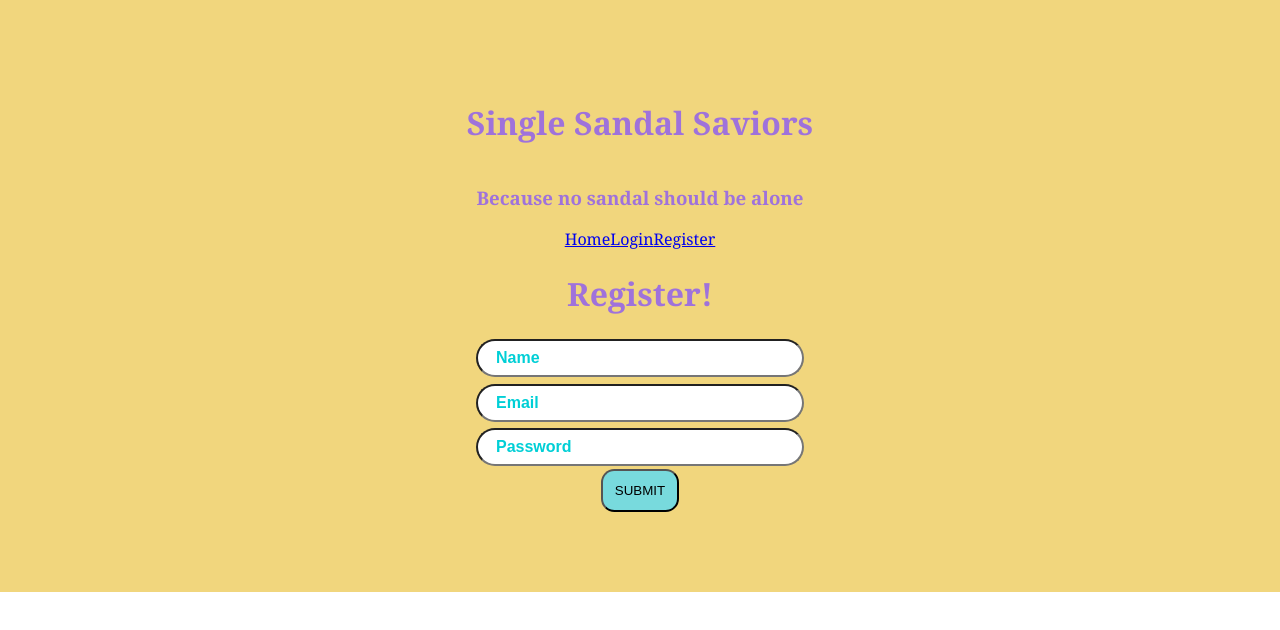
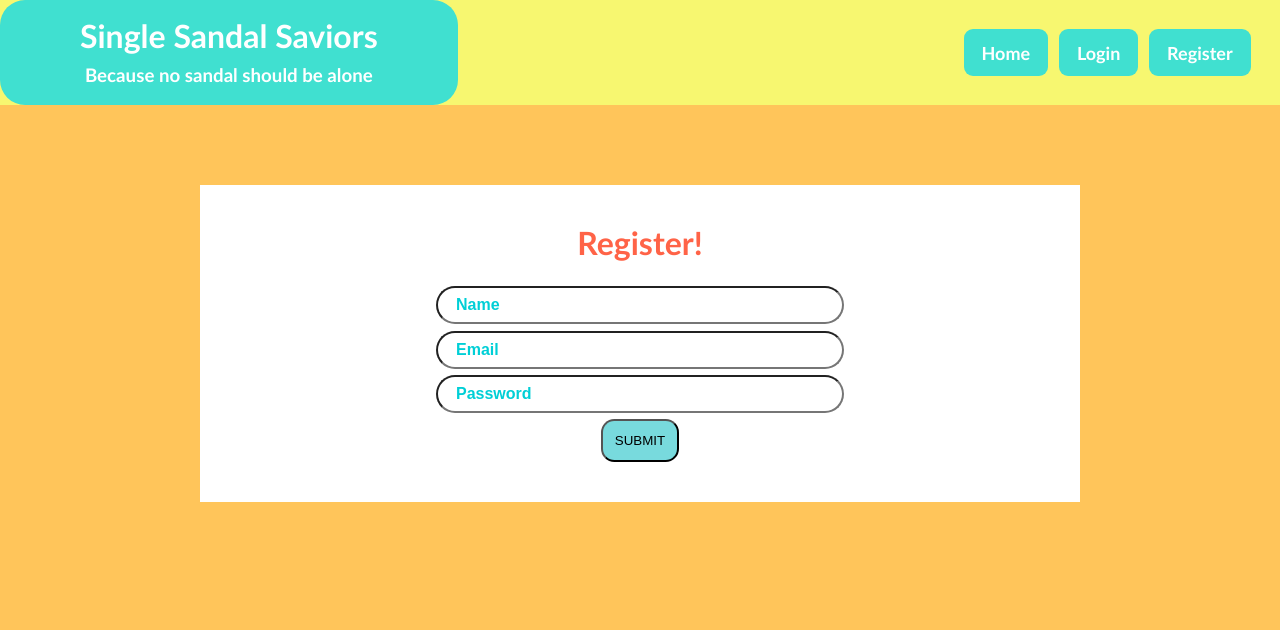
Before and after one commit to Merylschoice22/react-login-authorization, a React (Create React App) app: page /register in a window 1280 px wide. Shown: the top 630 px of the page. Built offline with nearby package versions, Linux system fonts and the light colour scheme.

Commit message:
Adjusted text, tags, and classnames, and added styling

```diff
--- a/src/App.css
+++ b/src/App.css
@@ -8,19 +8,85 @@
   align-items: center;
   justify-content: center;
 }
-
-.App {
-  background-color: #f1d67d;
-  color: rgb(159, 114, 219);
-  font-family: Cambria, Cochin, Georgia, Times, "Times New Roman", serif;
-  padding: 5em;
+body {
+  background-color: rgb(255, 197, 90);
+  color: tomato;
+  font-family: "Gill Sans", "Gill Sans MT", Calibri, "Trebuchet MS", sans-serif;
+  text-align: center;
 }
 
+Switch {
+  padding: 0 10em;
+}
+
+.home,
+.login,
+.register {
+  background-color: white;
+  margin: 5em;
+  padding: 1em 5em 2.5em 5em;
+  width: 45em;
+}
+
+header {
+  background-color: rgb(247, 247, 112);
+  /* border-bottom: 2px solid rgb(159, 114, 219); */
+  color: white;
+  display: flex;
+  flex-direction: row;
+  align-items: center;
+  justify-content: space-between;
+  width: -webkit-fill-available;
+}
+
+.header-text {
+  background-color: turquoise;
+  border-radius: 25px;
+  padding: 0 5em;
+}
+.header-text h1 {
+  margin: 0.5em 0 0 0;
+}
+.header-text h3 {
+  margin: 0.5em 0em 1em 0;
+}
+
+.navbar {
+  margin-right: 1.5em;
+}
+.navbar a {
+  background-color: turquoise;
+  color: white;
+  font-size: large;
+  font-weight: 600;
+  text-decoration: none;
+  border-radius: 0.5em;
+  padding: 0.7em 1em;
+  margin: 0 0.3em;
+}
+
+.home h1 {
+  text-transform: uppercase;
+  margin-bottom: 0;
+}
+
+.first-letter {
+  font-size: 2em;
+}
+
+.headline {
+  font-style: italic;
+  margin-bottom: 0.5em;
+}
+
+.text {
+  font-weight: 500;
+}
 .form input {
   border-radius: 2em;
   font-size: medium;
   height: 2em;
-  width: 20em;
+  width: 25em;
   margin: 0.2em;
 }
 
@@ -33,5 +99,6 @@
 button {
   border-radius: 1em;
   background-color: rgb(120, 218, 221);
+  margin-top: 0.2em;
   padding: 0.9em;
 }
--- a/src/App.js
+++ b/src/App.js
@@ -10,9 +10,13 @@ function App() {
   return (
     <BrowserRouter>
       <div className="App">
-        <h1>Single Sandal Saviors</h1>
-        <h3>Because no sandal should be alone</h3>
-        <Navbar />
+        <header>
+          <div className="header-text">
+            <h1>Single Sandal Saviors</h1>
+            <h3>Because no sandal should be alone</h3>
+          </div>
+          <Navbar />
+        </header>
         <Switch>
           <Route path="/login" component={Login} />
 
--- a/src/Home.js
+++ b/src/Home.js
@@ -3,12 +3,16 @@ import React from "react";
 const Home = () => {
   return (
     <div className="home">
-      <h1>Welcome</h1>
-      <h3>Calling all single sandals who are missing their matching pair!</h3>
-      <h4>
+      <h1>
+        <span className="first-letter">W</span>elcome
+      </h1>
+      <h2 className="headline">
+        Calling all single sandals who are missing their matching pair!
+      </h2>
+      <h2 className="text">
         This is the place for those who have either lost or found a single
         sandal to post their details and hopefully reunite sandals!
-      </h4>
+      </h2>
     </div>
   );
 };
--- a/src/Navbar.js
+++ b/src/Navbar.js
@@ -3,7 +3,7 @@ import { Link } from "react-router-dom";
 
 const Navbar = () => {
   return (
-    <div class="navbar">
+    <div className="navbar">
       <Link to="/">Home</Link>
       <Link to="/login">Login</Link>
       <Link to="/register">Register</Link>
```
